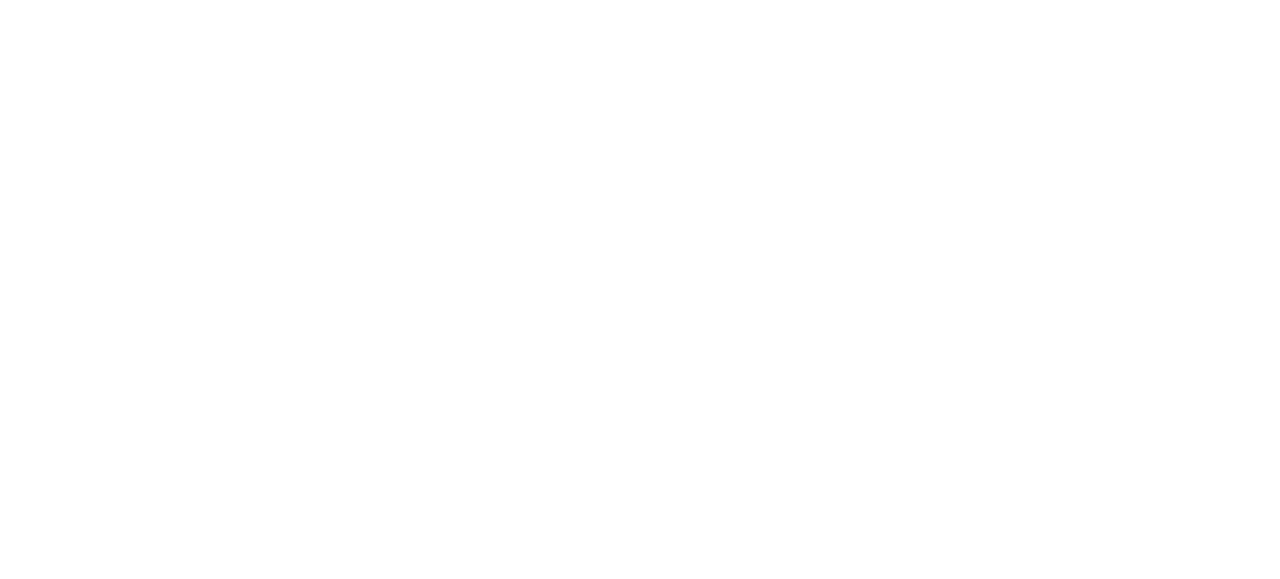
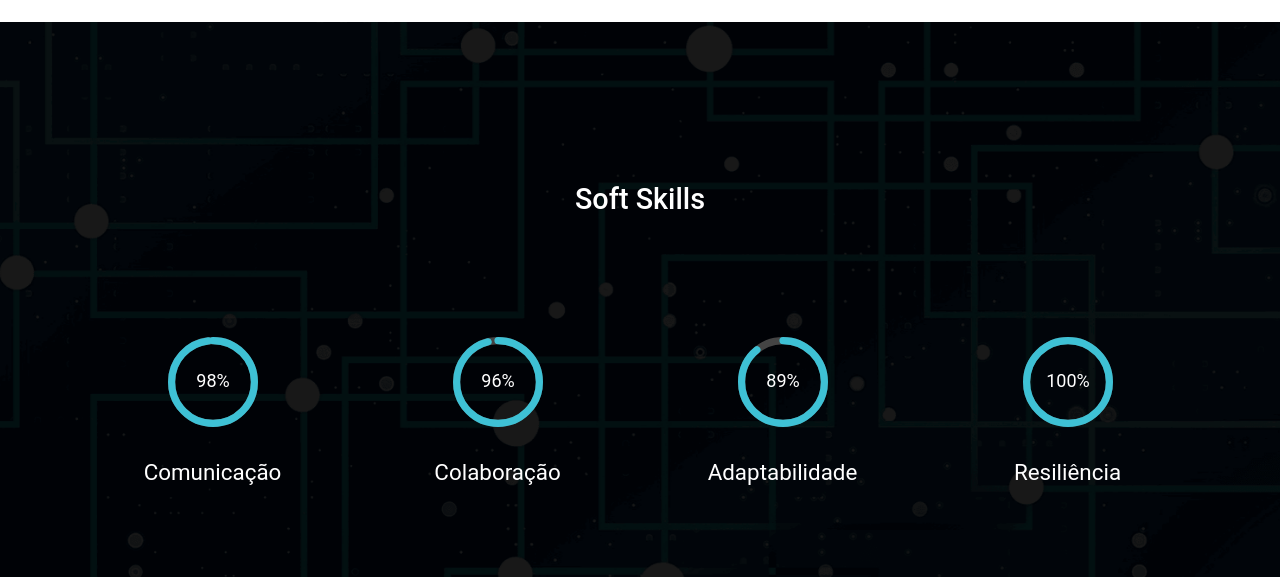
Before and after one commit to IaraTassi/new-portfolio-iara-tassi, a React (Vite) app: page / in a window 1280 px wide. Shown: the part 3556-4135 px from the top of the page. Before the commit the page ends 3578 px from the top, so only its background shows below. Built offline with nearby package versions, Linux system fonts and the light colour scheme.

Commit message:
Adicionando arquivos Skills.tsx e Skills.css

```diff
--- a/package.json
+++ b/package.json
@@ -16,7 +16,10 @@
     "bootstrap": "^5.3.3",
     "react": "^18.3.1",
     "react-bootstrap": "^2.10.6",
-    "react-dom": "^18.3.1"
+    "react-circular-progressbar": "^2.1.0",
+    "react-dom": "^18.3.1",
+    "react-parallax": "^3.5.1",
+    "react-progressbar": "^15.4.1"
   },
   "devDependencies": {
     "@eslint/js": "^9.15.0",
--- a/src/App.tsx
+++ b/src/App.tsx
@@ -8,6 +8,7 @@
 import AOS from "aos";
 import "@fortawesome/fontawesome-free/css/all.min.css";
 import Projects from "./components/Projects/Projects";
+import Skills from "./components/Skills/Skills";
 
 AOS.init({
   duration: 1000,
@@ -21,6 +22,7 @@
       <About />
       <Course />
       <Projects />
+      <Skills />
     </div>
   );
 }
--- /dev/null
+++ b/src/components/Skills/Skills.css
@@ -0,0 +1,23 @@
+.main-title-skills {
+  color: #fff;
+  font-size: 1.8rem;
+  text-align: center;
+  padding: 7rem 0 7rem 0;
+}
+
+#skills-area {
+  background-color: #444;
+  color: #fff;
+  margin-bottom: 6rem;
+}
+
+.circle-container {
+  width: 90px;
+  height: 90px;
+  margin: 0 auto;
+}
+
+.text-white {
+  font-size: 1.4rem;
+  padding-top: 0.8rem;
+}
--- /dev/null
+++ b/src/components/Skills/Skills.tsx
@@ -0,0 +1,71 @@
+import React, { useEffect, useRef, useState } from "react";
+import "bootstrap/dist/css/bootstrap.min.css";
+import { CircularProgressbar, buildStyles } from "react-circular-progressbar";
+import "react-circular-progressbar/dist/styles.css";
+import { Parallax } from "react-parallax";
+
+const Skills: React.FC = () => {
+  const [animate, setAnimate] = useState(false);
+  const skillsRef = useRef<HTMLDivElement | null>(null);
+
+  // Habilita a animação ao rolar para a seção
+  useEffect(() => {
+    const observer = new IntersectionObserver(
+      ([entry]) => {
+        if (entry.isIntersecting) {
+          setAnimate(true); // Ativa a animação
+        }
+      },
+      { threshold: 0.5 }
+    );
+
+    if (skillsRef.current) {
+      observer.observe(skillsRef.current);
+    }
+
+    return () => {
+      if (skillsRef.current) {
+        // eslint-disable-next-line react-hooks/exhaustive-deps
+        observer.unobserve(skillsRef.current);
+      }
+    };
+  }, []);
+
+  const skills = [
+    { percentage: 98, text: "Comunicação" },
+    { percentage: 96, text: "Colaboração" },
+    { percentage: 89, text: "Adaptabilidade" },
+    { percentage: 100, text: "Resiliência" },
+  ];
+
+  return (
+    <div id="skills-area" ref={skillsRef}>
+      <Parallax bgImage="src/assets/pattern.png" strength={250}>
+        <div className="container py-5">
+          <h3 className="main-title-skills">Soft Skills</h3>
+          <div className="row justify-content-center">
+            {skills.map((skill, index) => (
+              <div className="col-md-3 col-6 text-center mb-4" key={index}>
+                <div className="circle-container">
+                  <CircularProgressbar
+                    value={animate ? skill.percentage : 0} // Só anima quando visível
+                    text={`${animate ? skill.percentage : 0}%`}
+                    styles={buildStyles({
+                      textSize: "20px",
+                      pathColor: "#3ec1d5",
+                      textColor: "#fff",
+                      trailColor: "#444",
+                    })}
+                  />
+                </div>
+                <p className="mt-3 text-white">{skill.text}</p>
+              </div>
+            ))}
+          </div>
+        </div>
+      </Parallax>
+    </div>
+  );
+};
+
+export default Skills;
--- a/src/main.tsx
+++ b/src/main.tsx
@@ -6,6 +6,7 @@
 import "./components/Navbar/Navbar.css";
 import "./components/About/About.css";
 import "./components/Course/Course.css";
+import "./components/Skills/Skills.css";
 
 createRoot(document.getElementById("root")!).render(
   <StrictMode>
```
Also changed, not shown: src/assets/pattern.png (added), 1 other file (tests, documents, lock files or other folders).
